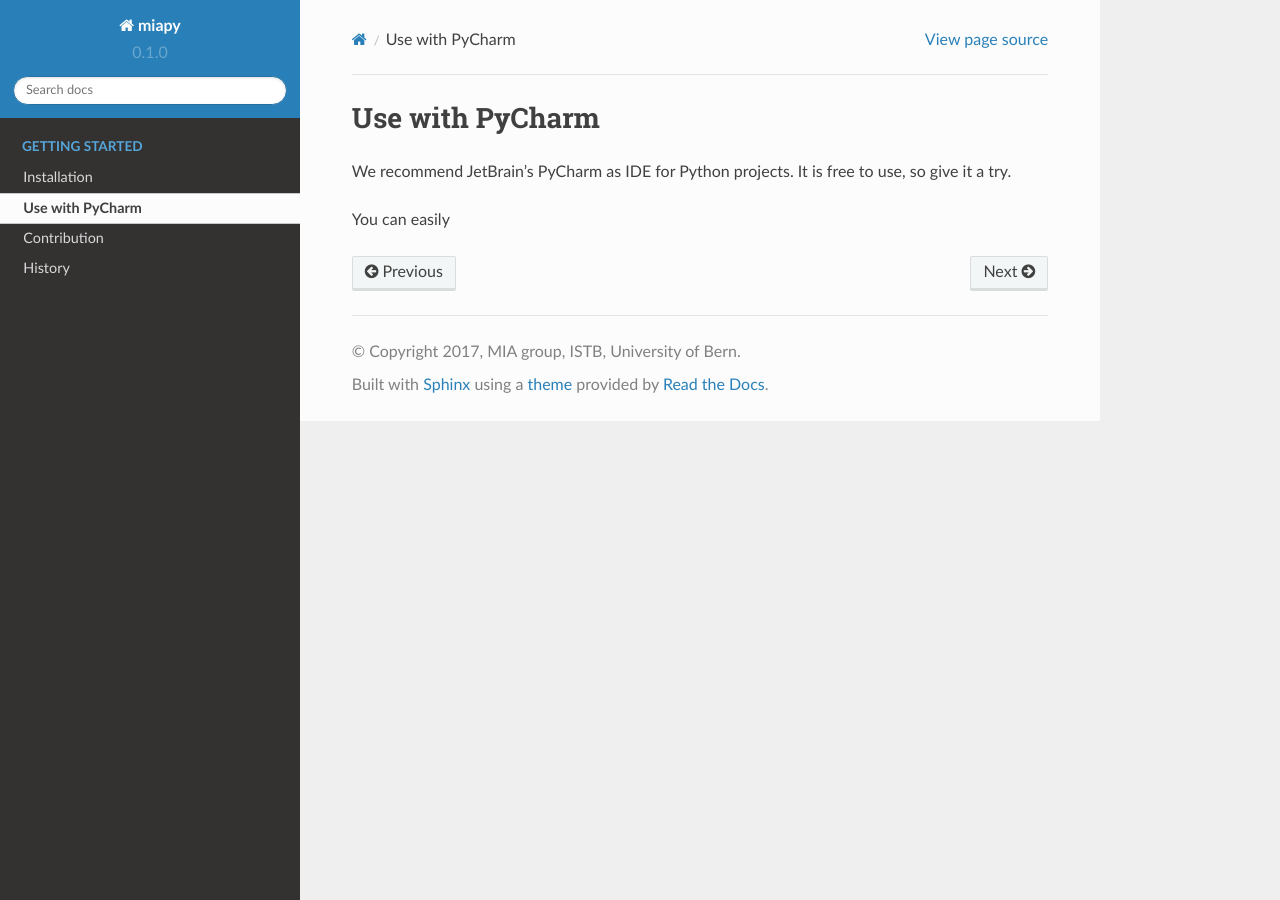
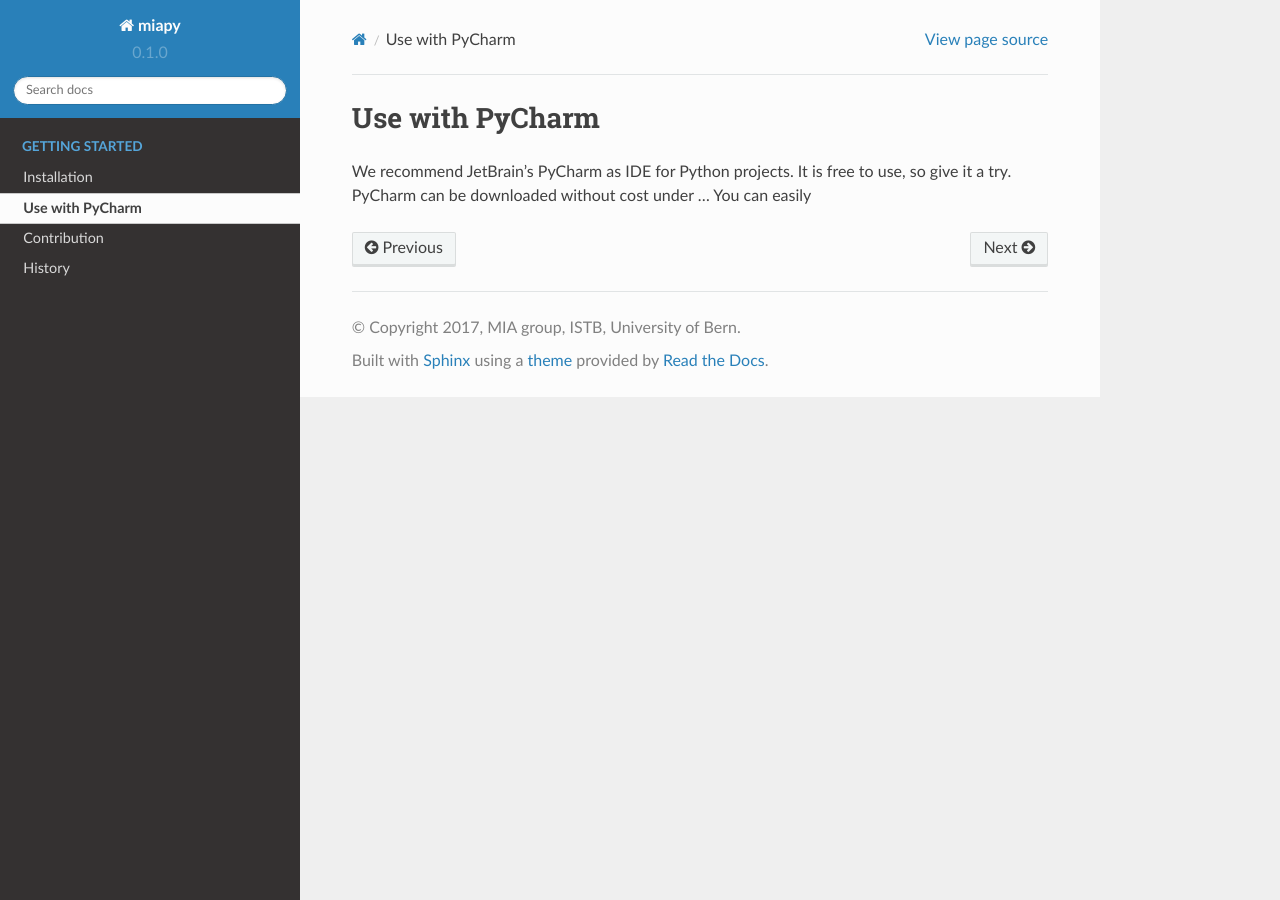
Before and after one commit to rundherum/pymia, a Sphinx documentation site: the page built from docs/pycharm.rst, in a window 1280 px wide. Built offline with Sphinx 7.4.7 and the Read the Docs theme 2.0.0, drawn with Linux system fonts in a browser that asks for light colours; formulas are drawn with MathJax 3.

```diff
--- a/docs/pycharm.rst
+++ b/docs/pycharm.rst
@@ -2,5 +2,5 @@
 ================
 
 We recommend JetBrain's PyCharm as IDE for Python projects. It is free to use, so give it a try.
-
+PyCharm can be downloaded without cost under ...
 You can easily
```
